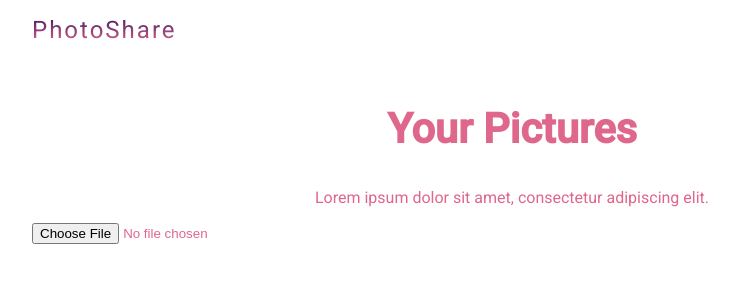
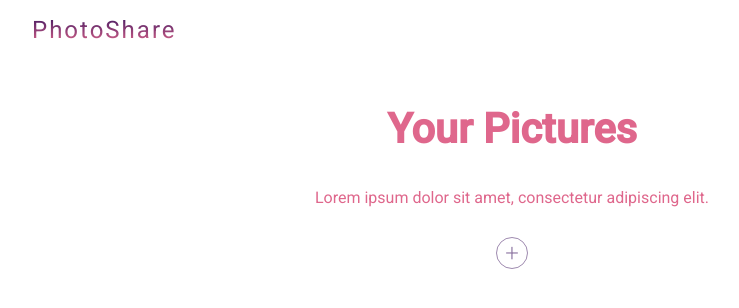
Before and after one commit to arpitshri29/photoshare, a React (Create React App) app: page / in a window 1280 px wide. Shown: the top 308 px of the page, without its empty margins (128-867 px from the left). Built offline with nearby package versions, Linux system fonts and the light colour scheme; the HTML template or start-up script is replaced by a standard one.

Commit message:
- Minor Ui changes

```diff
--- a/src/Components/UploadForm.jsx
+++ b/src/Components/UploadForm.jsx
@@ -22,7 +22,10 @@
 
     return (
         <form>
-            <input type="file" name="upload" id="upload" onChange={handleChange}/>
+            <label>
+                <input type="file" name="upload" id="upload" onChange={handleChange}/>
+                <span>+</span>
+            </label>
             <div className="output">
                 {error && <div className="error">{error}</div>}
                 {image && <div className="image">{image.name}</div>}
--- a/src/index.css
+++ b/src/index.css
@@ -38,3 +38,37 @@
     background-color: var(--secondary);
     margin-top: 20px;
 }
+
+form{
+    margin: 30px auto 10px;
+    text-align: center;
+}
+label input{
+    height: 0;
+    width: 0;
+    opacity: 0;
+}
+label{
+    display: block;
+    width: 30px;
+    height: 30px;
+    border: 1px solid var(--primary);
+    border-radius: 50%;
+    margin: 10px auto;
+    line-height: 30px;
+    color: var(--primary);
+    font-weight: lighter;
+    font-size: 24px;
+    opacity: .5;
+}
+label:hover{
+    background: var(--primary);
+    color: white;
+}
+.output{
+    height: 60px;
+    font-size: 0.8rem;
+}
+.error{
+    color: var(--error);
+}
```
